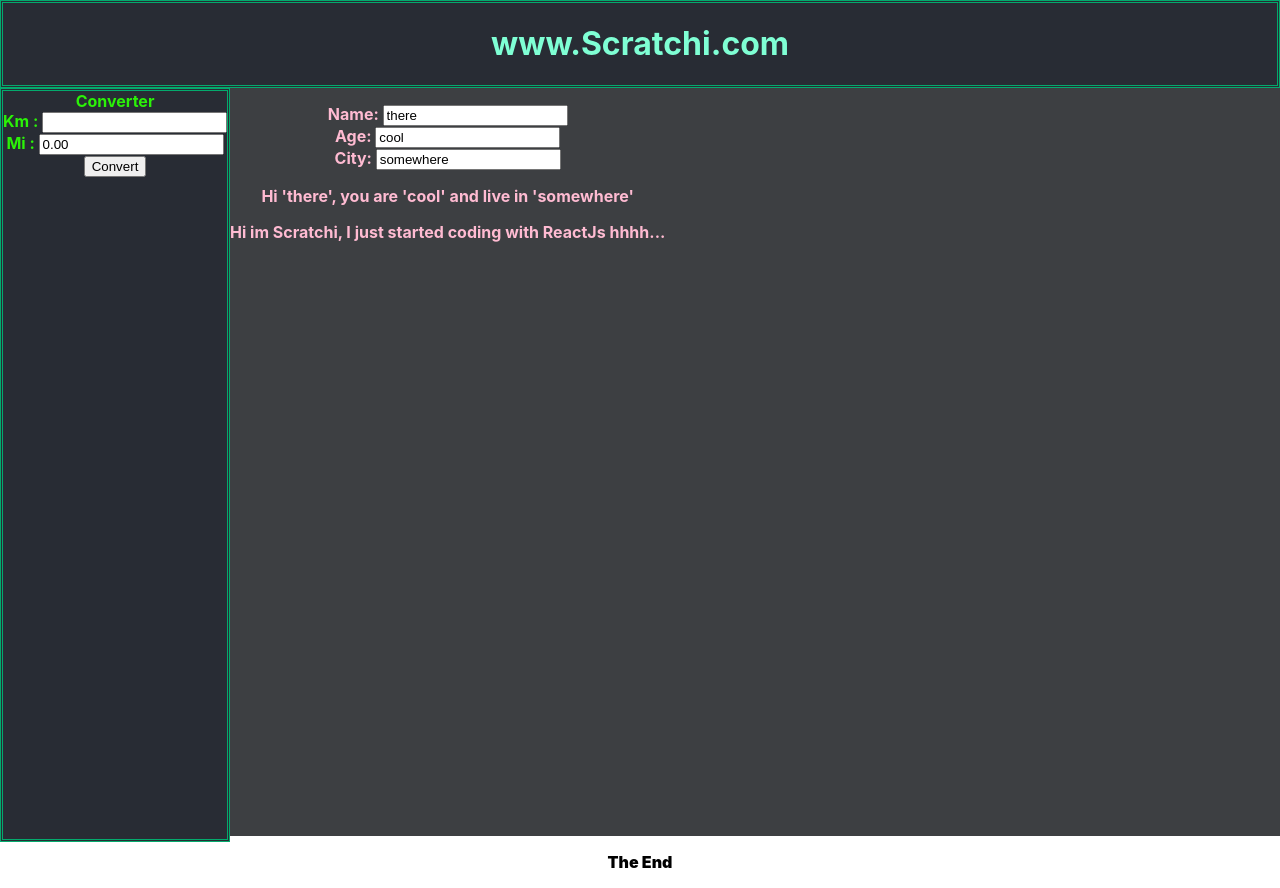
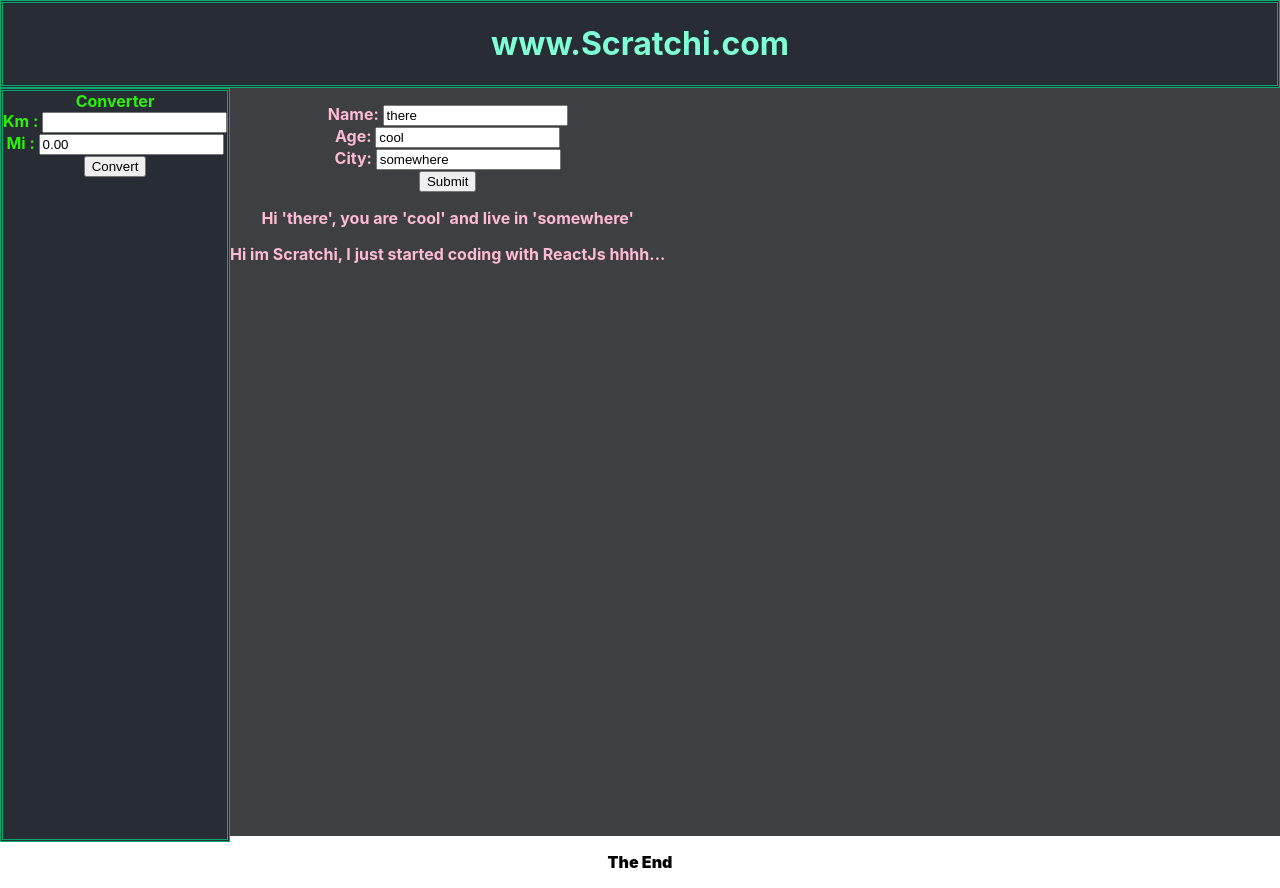
Before and after one commit to CHAKFI/ReactJs-Certif, a React (Create React App) app: page / in a window 1280 px wide. Built offline with nearby package versions, Linux system fonts and the light colour scheme.

Commit message:
Add Submit Button (updating form)

```diff
--- a/src/Form.js
+++ b/src/Form.js
@@ -3,34 +3,44 @@
 
 export default function Form (){
 
+    // For stocking the values
     const [name, setName] = useState("there");
     const [age, setAge] = useState("cool");
     const [city, setCity] = useState("somewhere");
 
+    // For updating the values
+    const [name1, setName1] = useState("there");
+    const [age1, setAge1] = useState("cool");
+    const [city1, setCity1] = useState("somewhere");
+
+    // To recuperate values
     function handleChangeName(e) {
         setName(e.target.value);
     }
-
     function handleChangeAge(e) {
         setAge(e.target.value);
     }
-
     function handleChangeCity(e) {
         setCity(e.target.value);
     }
 
+    // To stock the values recuperated
     function handleSubmit(e) {
+        setName1(name);
+        setAge1(age);
+        setCity1(city);
         e.preventDefault();
     }
 
+    // Rendering
     return (
         <div>
             <form onSubmit={handleSubmit} >
                 Name: <input type="text" value={name} onChange={handleChangeName} /><br/>
                 Age: <input type="text" value={age} onChange={handleChangeAge} /><br/>
                 City: <input type="text" value={city} onChange={handleChangeCity} /><br/>
-
-                <p>Hi {"'"+name+"'"}, you are {"'"+age+"'"} and live in {"'"+city+"'"} </p>
+                        <input type="submit" onSubmit={handleSubmit} />
+                <p>Hi {"'"+name1+"'"}, you are {"'"+age1+"'"} and live in {"'"+city1+"'"} </p>
             </form>
         </div>
     );
```
